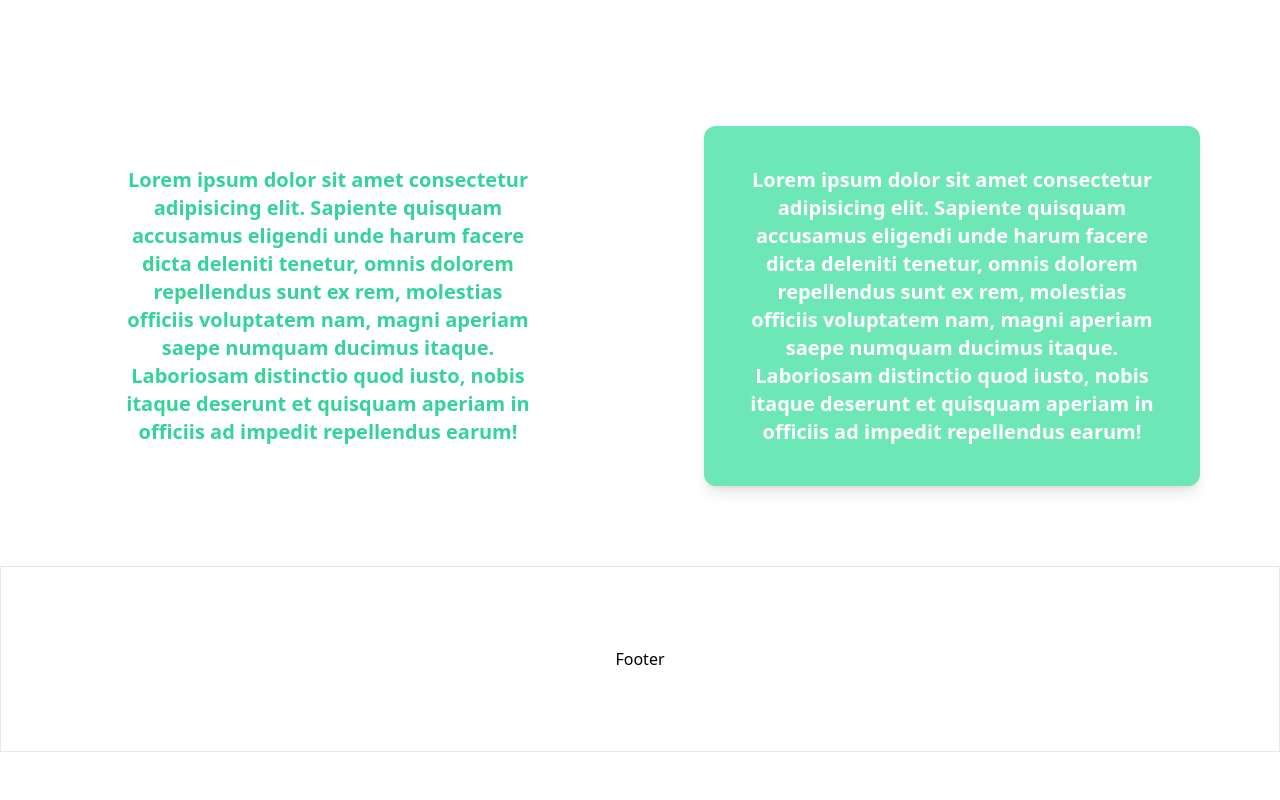
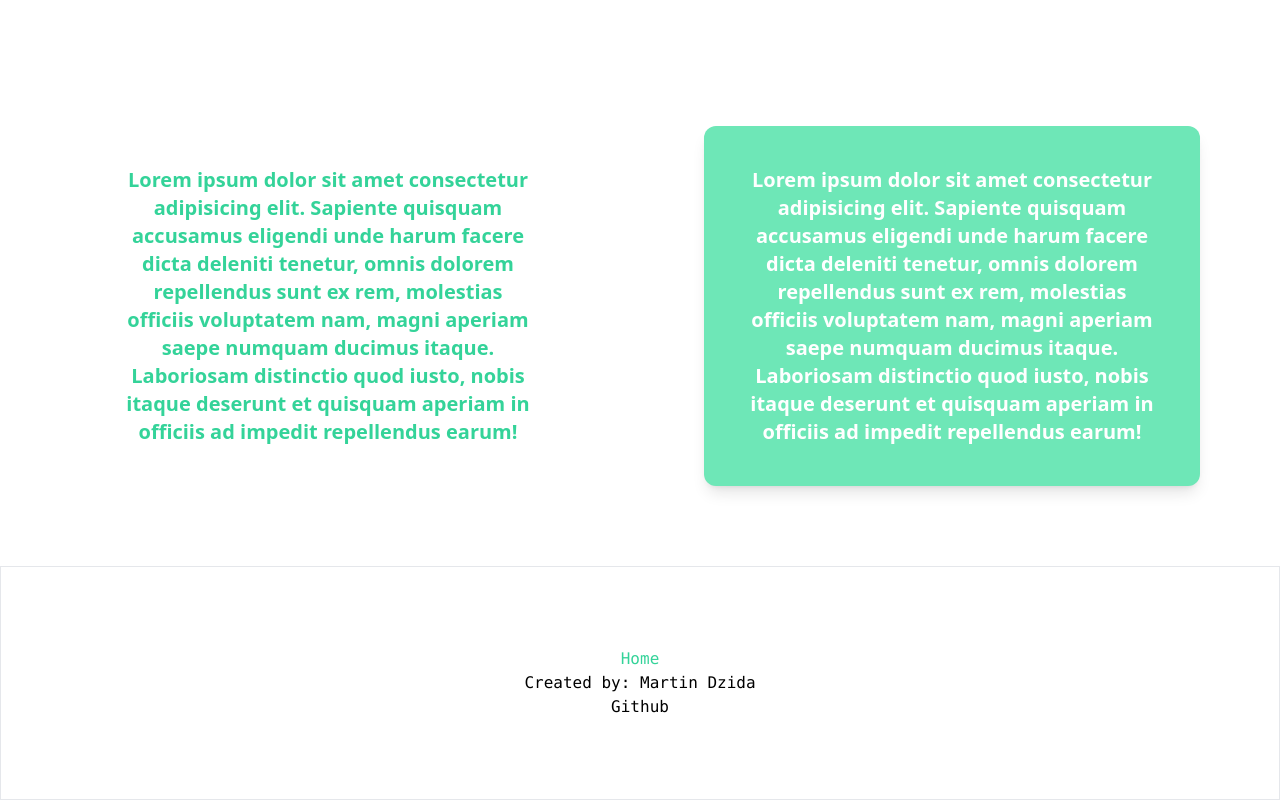
Before and after one commit to martindzida/eshop-nextjs, a Next.js app: page / in a window 1280 px wide. Shown: the part 1430-2230 px from the top of the page. Before the commit the page ends 2182 px from the top, so only its background shows below. Built offline with nearby package versions, Linux system fonts and the light colour scheme; no server answers.

Commit message:
Footer filler, schema change

```diff
--- a/components/CrystalInfoPanel.tsx
+++ b/components/CrystalInfoPanel.tsx
@@ -6,10 +6,9 @@ interface Props {
   image: string;
   description: string;
   price: number;
-  quantity: number;
 }
 
-const CrystalInfoPanel = ({name, image, description, price, quantity}: Props) => {
+const CrystalInfoPanel = ({name, image, description, price}: Props) => {
   return (
     <div className='flex items-center gap-16 p-20'>
       <div className='flex flex-col items-center p-10'>
@@ -26,9 +25,6 @@ const CrystalInfoPanel = ({name, image, description, price, quantity}: Props) =>
             <span>Price: {price} €</span>
             <div></div>
           </div>
-          <div className='p-2'>
-            <span>{quantity === 0 ? 'Out of stock' : `${quantity} left`}</span>
-          </div>
         </div>
       </div>
     </div>
--- a/components/Footer.tsx
+++ b/components/Footer.tsx
@@ -1,9 +1,20 @@
 import React from 'react';
+import Link from 'next/link';
 
 const Footer = () => {
   return (
     <section>
-      <div className='flex justify-center border border-t-1 p-20'>Footer</div>
+      <div className='flex justify-center font-mono border border-t-1 p-20'>
+        <div className='flex flex-col items-center'>
+          <Link href='/'>
+            <a className='text-emerald-400'>Home</a>
+          </Link>
+          <span>Created by: Martin Dzida</span>
+          <a href='https://github.com/martindzida' className='hover:text-emerald-400'>
+            Github
+          </a>
+        </div>
+      </div>
     </section>
   );
 };
--- a/pages/index.tsx
+++ b/pages/index.tsx
@@ -10,7 +10,6 @@ import useGetCurrentUser from '../utils/useGetCurrentUser';
 const Home: NextPage = () => {
   const {data: session, status} = useSession();
   const isSession: boolean = session !== null && typeof session?.user?.email === 'string';
-
   const {data, isLoading} = useGetCurrentUser(session?.user?.email, isSession);
 
   if (status !== 'unauthenticated' && isLoading) {
```
Also changed, not shown: 1 other file (tests, documents, lock files or other folders).
